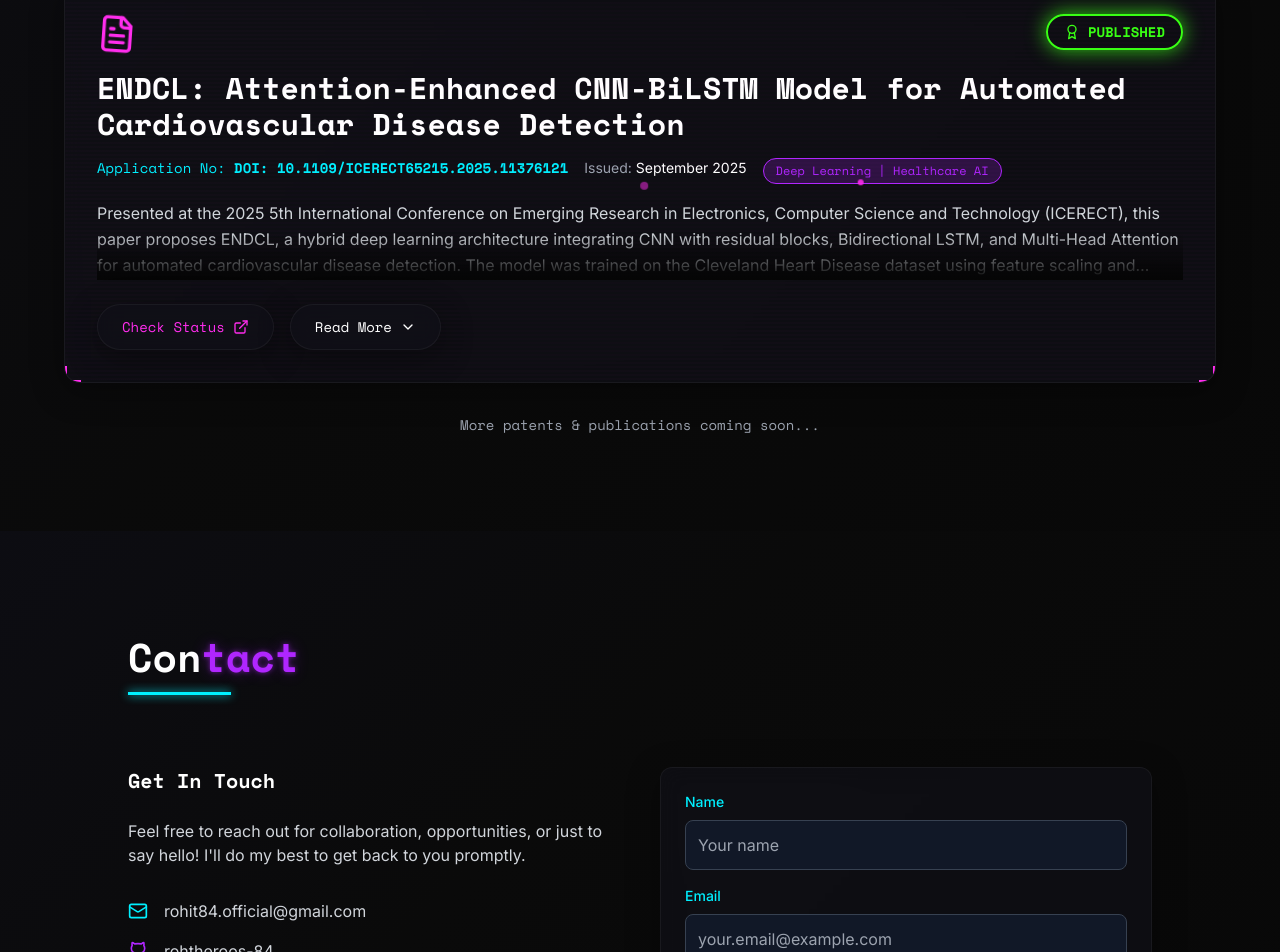
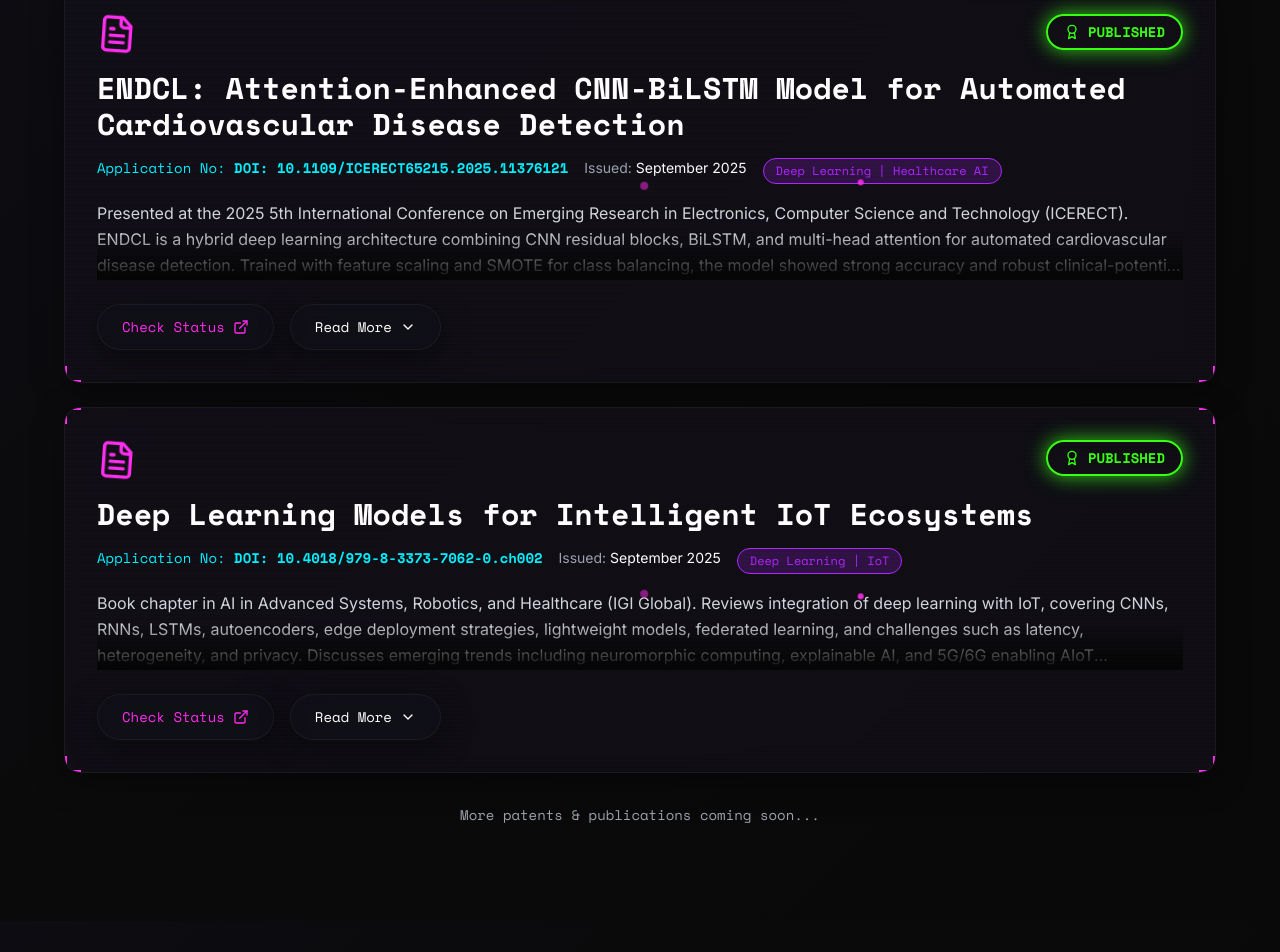
Before and after one commit to rohtheroos-84/RoHiT-bUiLdS, a React (Vite) app: page / in a window 1280 px wide. Shown: the part 8417-9369 px from the top of the page. Built offline with nearby package versions, Linux system fonts and the light colour scheme.

Commit message:
added book chapter

```diff
--- a/src/components/PatentsPublications.tsx
+++ b/src/components/PatentsPublications.tsx
@@ -26,9 +26,17 @@ const patentsData: Patent[] = [
     title: 'ENDCL: Attention-Enhanced CNN-BiLSTM Model for Automated Cardiovascular Disease Detection',
     applicationNo: 'DOI: 10.1109/ICERECT65215.2025.11376121',
     dateIssued: 'September 2025',
-    description: 'Presented at the 2025 5th International Conference on Emerging Research in Electronics, Computer Science and Technology (ICERECT), this paper proposes ENDCL, a hybrid deep learning architecture integrating CNN with residual blocks, Bidirectional LSTM, and Multi-Head Attention for automated cardiovascular disease detection. The model was trained on the Cleveland Heart Disease dataset using feature scaling and SMOTE for class balancing. Experimental evaluation demonstrated superior performance over traditional ML models, achieving 92.3% accuracy with strong precision, recall, and F1-score, highlighting its potential for scalable and reliable clinical decision support.',
+    description: 'Presented at the 2025 5th International Conference on Emerging Research in Electronics, Computer Science and Technology (ICERECT). ENDCL is a hybrid deep learning architecture combining CNN residual blocks, BiLSTM, and multi-head attention for automated cardiovascular disease detection. Trained with feature scaling and SMOTE for class balancing, the model showed strong accuracy and robust clinical-potential metrics.',
     field: 'Deep Learning | Healthcare AI',
     statusLink: 'https://ieeexplore.ieee.org/abstract/document/11376121'
+  },
+  {
+    title: 'Deep Learning Models for Intelligent IoT Ecosystems',
+    applicationNo: 'DOI: 10.4018/979-8-3373-7062-0.ch002',
+    dateIssued: 'September 2025',
+    description: 'Book chapter in AI in Advanced Systems, Robotics, and Healthcare (IGI Global). Reviews integration of deep learning with IoT, covering CNNs, RNNs, LSTMs, autoencoders, edge deployment strategies, lightweight models, federated learning, and challenges such as latency, heterogeneity, and privacy. Discusses emerging trends including neuromorphic computing, explainable AI, and 5G/6G enabling AIoT deployments.',
+    field: 'Deep Learning | IoT',
+    statusLink: 'https://www.igi-global.com/gateway/chapter/390522'
   }
 ];
 
@@ -99,20 +107,17 @@ const PatentsPublications: React.FC = () => {
                       y: -10
                     }}
                   >
-                    {/* Scanline effect */}
                     <div className="absolute inset-0 opacity-5 pointer-events-none">
                       <div className="h-full w-full" style={{
                         backgroundImage: 'repeating-linear-gradient(0deg, transparent, transparent 2px, rgba(255, 45, 237, 0.3) 2px, rgba(255, 45, 237, 0.3) 4px)'
                       }} />
                     </div>
 
-                    {/* Corner decorations */}
                     <div className="absolute top-0 left-0 w-4 h-4 border-l-2 border-t-2 border-neon-pink"></div>
                     <div className="absolute top-0 right-0 w-4 h-4 border-r-2 border-t-2 border-neon-pink"></div>
                     <div className="absolute bottom-0 left-0 w-4 h-4 border-l-2 border-b-2 border-neon-pink"></div>
                     <div className="absolute bottom-0 right-0 w-4 h-4 border-r-2 border-b-2 border-neon-pink"></div>
 
-                    {/* Header */}
                     <div className="flex items-start justify-between mb-4 relative z-10">
                       <div className="flex items-center gap-4">
                         <motion.div
@@ -149,7 +154,6 @@ const PatentsPublications: React.FC = () => {
                       </motion.div>
                     </div>
 
-                    {/* Title */}
                     <motion.h3
                       className="text-2xl md:text-3xl font-bold font-mono text-white mb-4 leading-tight group-hover:text-neon-pink transition-colors"
                       whileHover={{ color: '#ff2ded' }}
@@ -157,7 +161,6 @@ const PatentsPublications: React.FC = () => {
                       {patent.title}
                     </motion.h3>
 
-                    {/* Metadata */}
                     <div className="flex flex-wrap gap-4 mb-4 text-sm">
                       <motion.div
                         className="font-mono text-neon-blue"
@@ -176,7 +179,6 @@ const PatentsPublications: React.FC = () => {
                       </div>
                     </div>
 
-                    {/* Description */}
                     <motion.div
                       className="relative mb-6"
                       animate={{ height: expandedCard === index ? 'auto' : '80px' }}
@@ -190,7 +192,6 @@ const PatentsPublications: React.FC = () => {
                       )}
                     </motion.div>
 
-                    {/* Action Buttons */}
                     <div className="flex flex-wrap gap-4">
                       <motion.a
                         href={patent.statusLink}
@@ -230,7 +231,6 @@ const PatentsPublications: React.FC = () => {
                       </motion.button>
                     </div>
 
-                    {/* Floating particles effect */}
                     <motion.div
                       className="absolute top-1/2 left-1/2 w-2 h-2 bg-neon-pink rounded-full opacity-50"
                       animate={{
@@ -264,7 +264,6 @@ const PatentsPublications: React.FC = () => {
             ))}
           </div>
 
-          {/* Future placeholder */}
           <motion.div
             variants={itemVariants}
             className="text-center mt-8"
```
